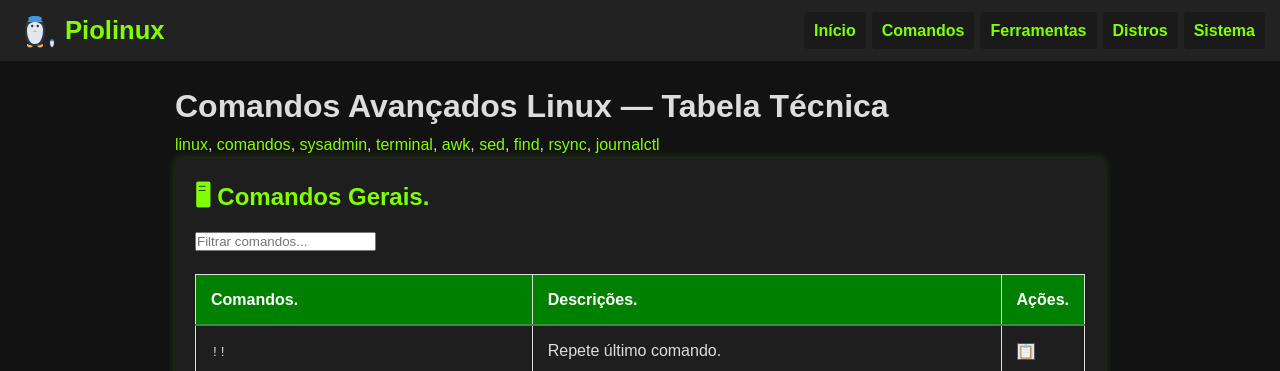
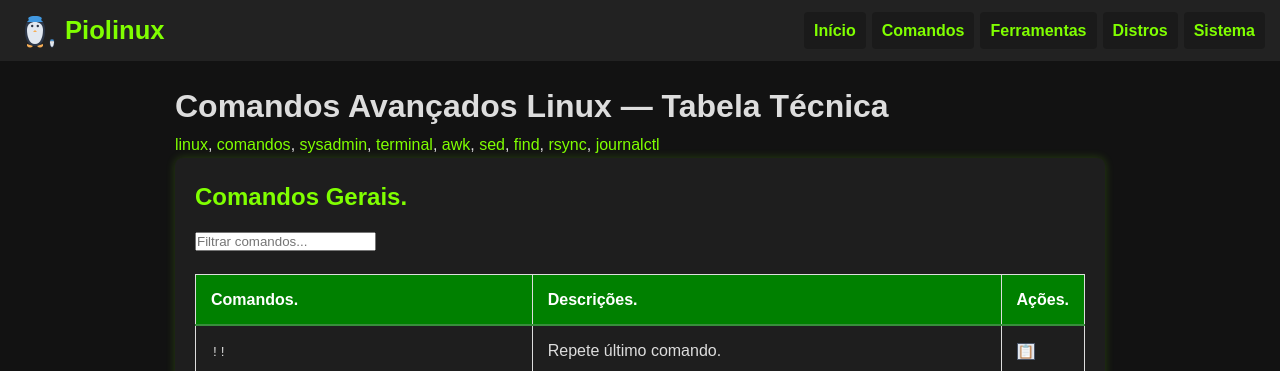
Before and after one commit to Piolinux/piolinux-site, a Jekyll site: the page built from _pages/_comandos/comandos-avancados-linux-tabela-tecnica.md, in a window 1280 px wide and 900 px high. Shown: the top 371 px of the window. Built offline with Jekyll 4.4.1, drawn with Linux system fonts in a browser that asks for light colours.

```diff
--- a/_pages/_comandos/comandos-avancados-linux-tabela-tecnica.md
+++ b/_pages/_comandos/comandos-avancados-linux-tabela-tecnica.md
@@ -10,7 +10,7 @@ tags: [linux, comandos, sysadmin, terminal, awk, sed, find, rsync, journalctl]
 <section>
 
 
-<h2>🖥 Comandos Gerais.</h2>
+<h2>Comandos Gerais.</h2>
 
 
 <input type="text" oninput="filtrarLinhas(this.value)" placeholder="Filtrar comandos...">
```
